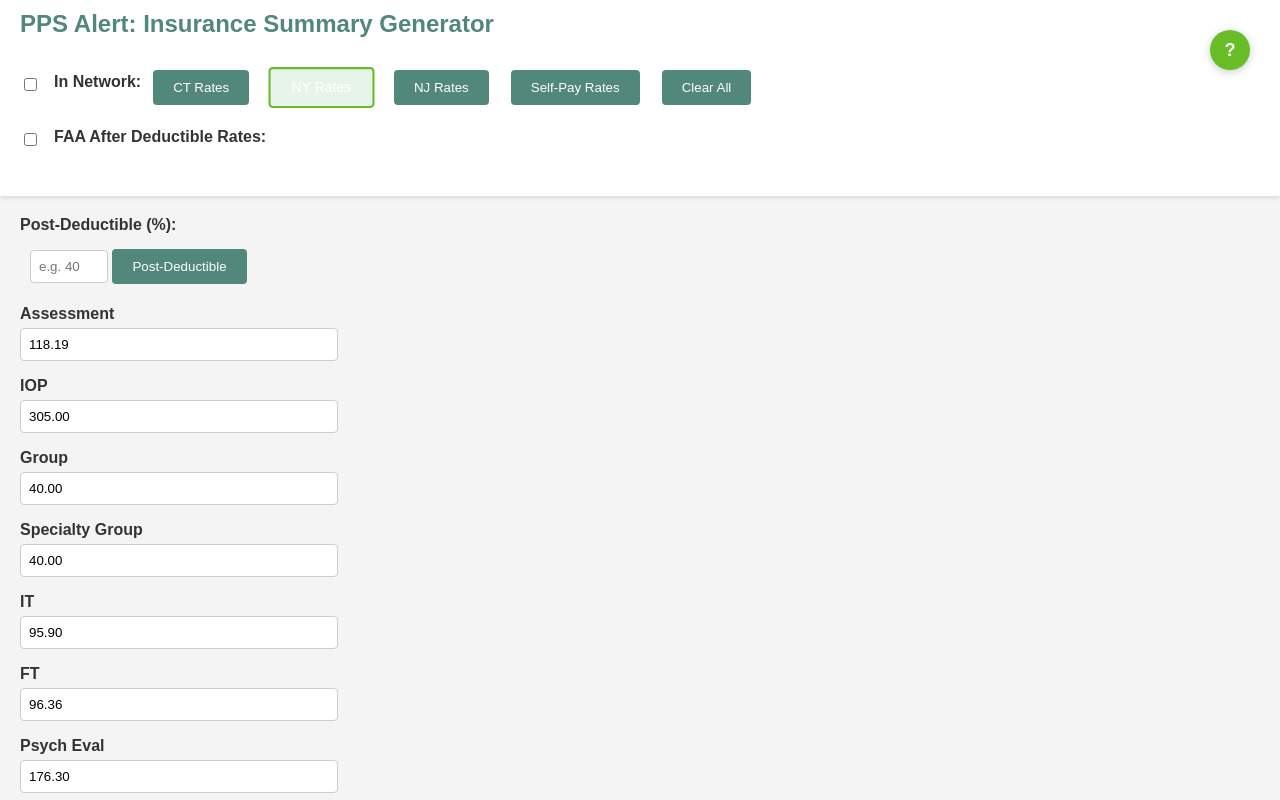
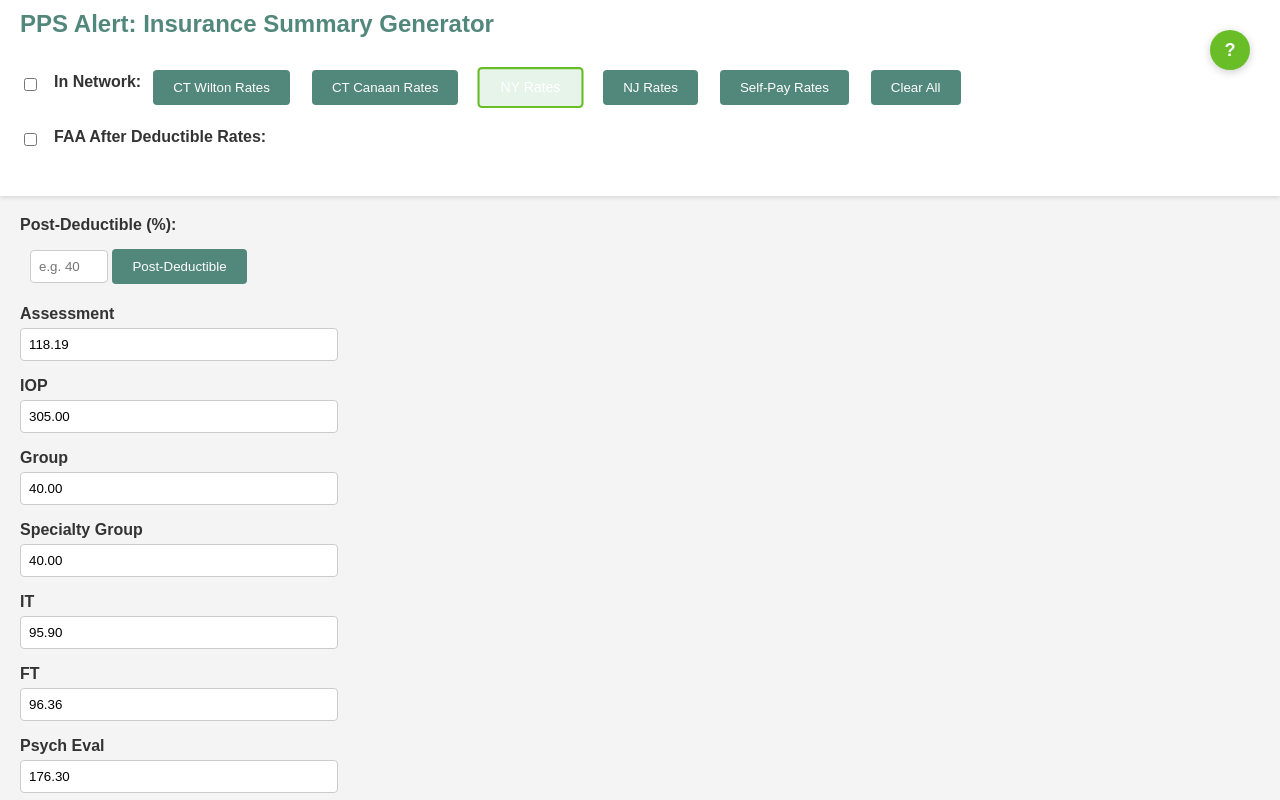
Before and after one commit to phoenixglass/index, a plain HTML site: page index.html in a window 1280 px wide. Both pictures are taken after a click on the button "NY Rates". Shown: the top 800 px of the page. Drawn offline with Linux system fonts and the light colour scheme.

Commit message:
Split CT rates into CT Wilton (IOP $298) and CT Canaan (IOP $328)
Co-Authored-By: Claude Opus 5.5 <noreply@anthropic.com>
Claude-Session: https://claude.ai/code/session_01V9WT7D4CHk2ZxLwEAFxS5E

```diff
--- a/index.html
+++ b/index.html
@@ -233,7 +233,8 @@
     <div class="checkbox-inline">
       <input type="checkbox" id="inNetwork" />
       <label for="inNetwork">In Network:</label>
-      <button class="rate-button" data-rate="CT" onclick="applyRates('CT')">CT Rates</button>
+      <button class="rate-button" data-rate="CTWilton" onclick="applyRates('CTWilton')">CT Wilton Rates</button>
+      <button class="rate-button" data-rate="CTCanaan" onclick="applyRates('CTCanaan')">CT Canaan Rates</button>
       <button class="rate-button" data-rate="NY" onclick="applyRates('NY')">NY Rates</button>
       <button class="rate-button" data-rate="NJ" onclick="applyRates('NJ')">NJ Rates</button>
       <button class="rate-button" data-rate="SelfPay" onclick="applyRates('SelfPay')">Self-Pay Rates</button>
@@ -372,7 +373,7 @@
 
       <h4>🚀 Quick Start</h4>
       <ol>
-        <li><strong>Choose your rates:</strong> Click CT, NY, NJ, or Self-Pay buttons to auto-fill service rates</li>
+        <li><strong>Choose your rates:</strong> Click CT Wilton, CT Canaan, NY, NJ, or Self-Pay buttons to auto-fill service rates</li>
         <li><strong>Fill in patient info:</strong> Enter deductible/OOP amounts, coinsurance, etc.</li>
         <li><strong>Click "Generate Output"</strong> to create your summary</li>
         <li><strong>Click "Copy Output"</strong> to copy to clipboard and paste into patient records</li>
@@ -380,7 +381,7 @@
 
       <h4>🏥 Service Rates</h4>
       <ul>
-        <li>Click rate buttons (CT/NY/NJ/Self-Pay) to auto-fill all service prices</li>
+        <li>Click rate buttons (CT Wilton/CT Canaan/NY/NJ/Self-Pay) to auto-fill all service prices</li>
         <li>Check "In Network" if applicable</li>
         <li>Check "FAA After Deductible Rates" to prefix the output with "FAA ADR:" (out of network, so it cannot be combined with "In Network")</li>
         <li>Individual services: Assessment, IOP, Group, Specialty Group, IT, FT, Psych Eval, Psych f/u, MAT</li>
@@ -446,11 +447,14 @@
 
 <script>
   const rateSets = {
-    CT: { assessment: 118.19, iop: 328, group: 40, specialtyGroup: 40, it: 95.90, ft: 96.36, eval: 176.30, followup: 126.40, mat: 20.50 },
+    CTWilton: { assessment: 118.19, iop: 298, group: 40, specialtyGroup: 40, it: 95.90, ft: 96.36, eval: 176.30, followup: 126.40, mat: 20.50 },
+    CTCanaan: { assessment: 118.19, iop: 328, group: 40, specialtyGroup: 40, it: 95.90, ft: 96.36, eval: 176.30, followup: 126.40, mat: 20.50 },
     NY: { assessment: 118.19, iop: 305, group: 40, specialtyGroup: 40, it: 95.90, ft: 96.36, eval: 176.30, followup: 126.40, mat: 20.50 },
     NJ: { assessment: 112.56, iop: 225, group: 40, specialtyGroup: 40, it: 109.59, ft: 91.77, eval: 167.90, followup: 120.38, mat: 22.97 },
     SelfPay: { assessment: 450, iop: 295, group: 175, specialtyGroup: 100, it: 175, ft: 275, eval: 675, followup: 200, mat: 200 }
   };
+
+  const rateLabels = { CTWilton: 'CT Wilton', CTCanaan: 'CT Canaan', NY: 'NY', NJ: 'NJ', SelfPay: 'Self-Pay' };
 
   const fieldIds = ['assessment', 'iop', 'group', 'specialtyGroup', 'it', 'ft', 'eval', 'followup', 'mat', 'deductibleUsed', 'deductibleTotal', 'oopUsed', 'oopTotal', 'asOf', 'coinsurance', 'renews'];
   let rateButtons;
@@ -492,7 +496,7 @@
       document.getElementById(field).value = rates[field].toFixed(2);
     });
     if (rateType === 'SelfPay') document.getElementById('telemedSelfPay').checked = true;
-    showMessage('rateMessage', `✅ ${rateType} Rates Applied!`);
+    showMessage('rateMessage', `✅ ${rateLabels[rateType] || rateType} Rates Applied!`);
   }
 
   function applyPostDeductible() {
```
Also changed, not shown: 1 other file.
